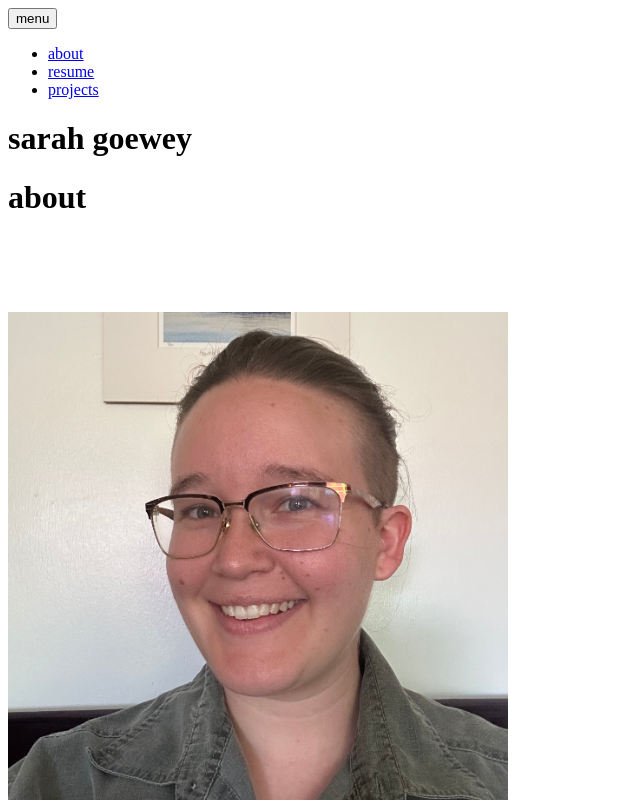
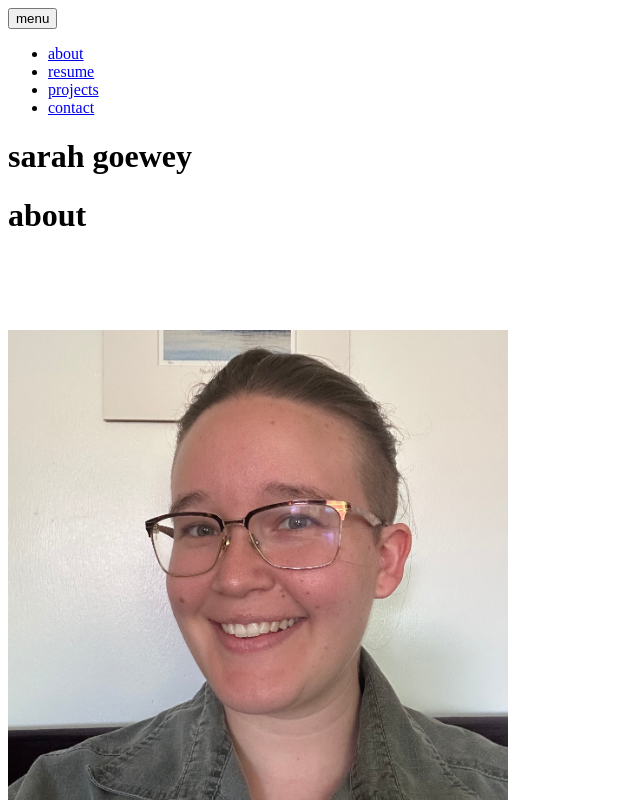
Before and after one commit to sarah-goewey/portfolio, a React app: page / in a window 1280 px wide. Shown: the top 800 px of the page, without its empty margins (0-640 px from the left). Built offline with nearby package versions, Linux system fonts and the light colour scheme; the HTML template or start-up script is replaced by a standard one.

Commit message:
added contact page

```diff
--- a/src/Components/App.js
+++ b/src/Components/App.js
@@ -2,6 +2,7 @@ import React, { useEffect } from "react";
 import About from "./About";
 import ProjectsPage from "./ProjectsPage";
 import Resume from "./Resume";
+import Contact from "./Contact";
 import { Link, Routes, Route } from "react-router-dom";
 
 const App = () => {
@@ -34,9 +35,15 @@ const App = () => {
                   projects
                 </Link>
               </li>
+              <li>
+                <Link className="dropdown-item" to="/contact">
+                  contact
+                </Link>
+              </li>
             </ul>
           </div>
         </div>
+
         <div className="position-absolute top-0 end-0">
           <h1>sarah goewey</h1>
         </div>
@@ -45,6 +52,7 @@ const App = () => {
         <Route path="/" element={<About />} />
         <Route path="/resume" element={<Resume />} />
         <Route path="/projects" element={<ProjectsPage />} />
+        <Route path="/contact" element={<Contact />} />
       </Routes>
     </div>
   );
--- /dev/null
+++ b/src/Components/Contact.js
@@ -0,0 +1,13 @@
+import React from "react";
+
+const Contact = () => {
+  return (
+    <div className="container text-center position-relative">
+      <h1 className="position-absolute top-0 end-0 text-primary-emphasis">
+        contact
+      </h1>
+    </div>
+  );
+};
+
+export default Contact;
```
